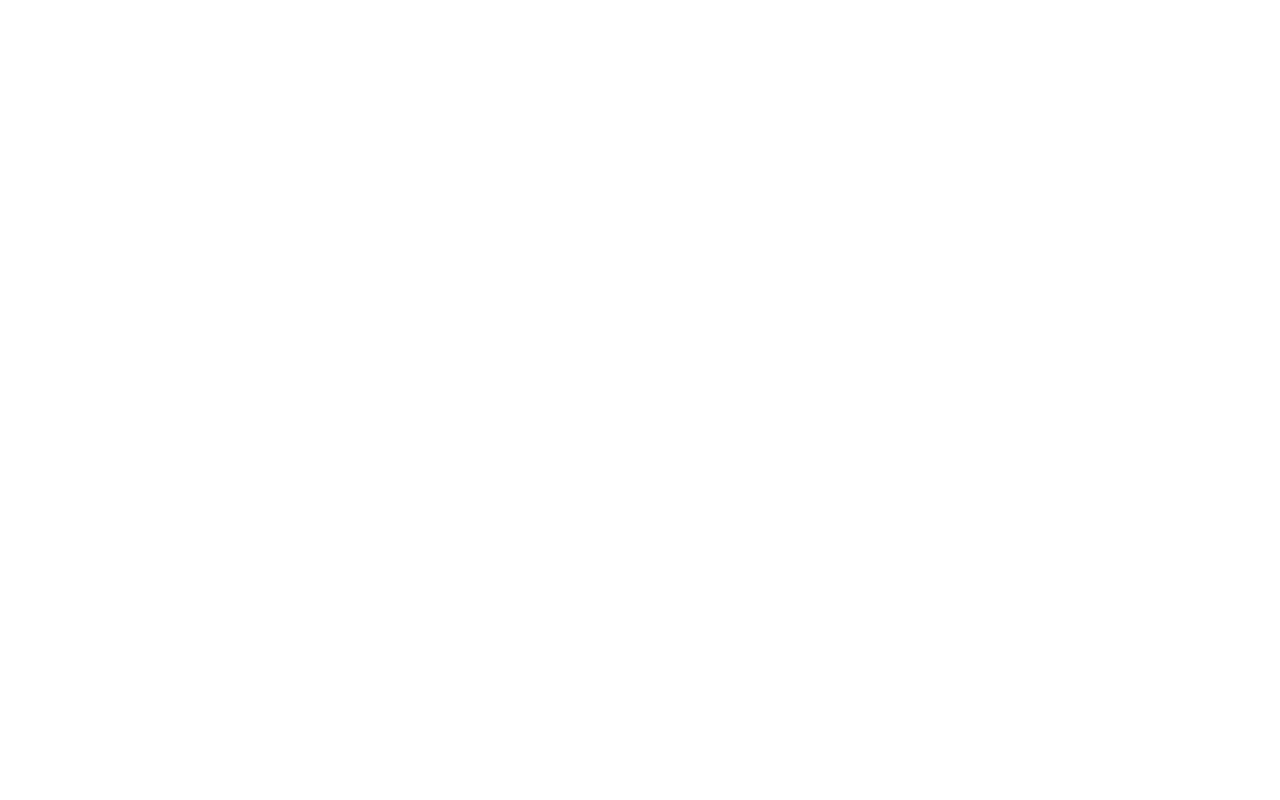
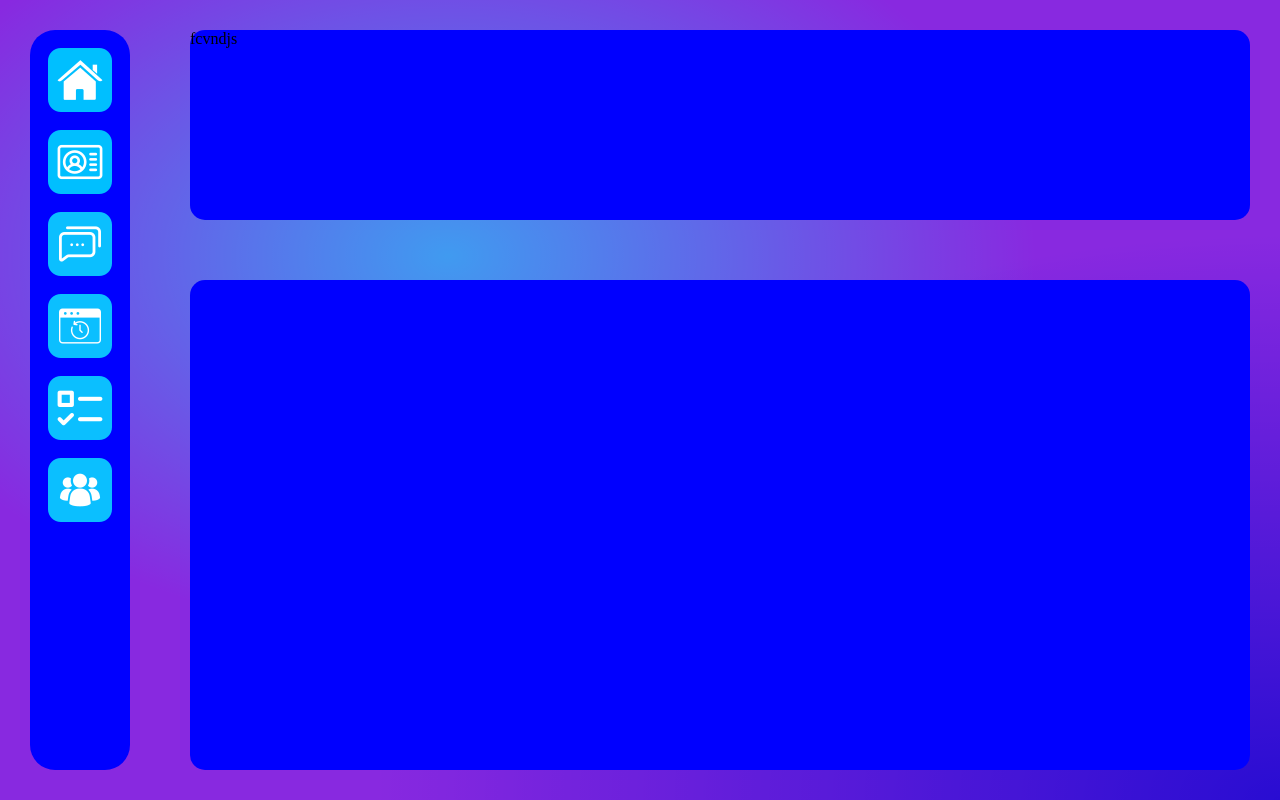
Before and after one commit to michaelbocquel/admin-dashboard, a plain HTML site: page index.html in a window 1280 px wide. Drawn offline with Linux system fonts and the light colour scheme.

Commit message:
initial commit - to do : change icons to be 32*32

```diff
--- a/index.html
+++ b/index.html
@@ -4,11 +4,30 @@
 <head>
 	<meta charset="UTF-8">
 	<meta name="viewport" content="width=device-width, initial-scale=1.0">
-	<title>Document</title>
+	<title>Admin Dashboard</title>
+	<link rel="stylesheet" href="style.css">
 </head>
 
 <body>
 
+	<div class="sidebar">
+		<img src="./images/home-icon.png">
+		<img src="./images/profile-icon.png">
+		<img src="./images/message-icon.png">
+		<img src="./images/history-icon.png">
+		<img src="./images/tasks-icon.png">
+		<img src="./images/communities-icon.png">
+	</div>
+
+	<div class="header">
+		<p>fcvndjs</p>
+	</div>
+
+	<div class="main-content">
+
+	</div>
+
+	<script src="script.js"></script>
 </body>
 
 </html>
--- /dev/null
+++ b/script.js
@@ -0,0 +1,9 @@
+// ----- GROW SIDEBAR ON HOVER ----- \\
+
+const sidebar = document.querySelector('.sidebar')
+sidebar.addEventListener('mouseenter', () => {
+	document.body.style.gridTemplateColumns = '300px 1fr'
+})
+sidebar.addEventListener('mouseleave', () => {
+	document.body.style.gridTemplateColumns = '160px 1fr'
+})
--- a/style.css
+++ b/style.css
@@ -0,0 +1,47 @@
+* {
+	margin: 0;
+	padding: 0;
+	box-sizing: border-box;
+}
+
+body {
+	min-height: 100vh;
+	display: grid;
+	grid-template-areas:
+		'sidebar header'
+		'sidebar main';
+	grid-template-rows: 250px 1fr;
+	grid-template-columns: 160px 1fr;
+	background-color: hsla(271, 75%, 52%, 1);
+	background-image:
+		radial-gradient(at 35% 32%, hsla(180, 100%, 50%, 0.53) 0px, transparent 50%),
+		radial-gradient(at 100% 100%, hsla(240, 100%, 40%, 0.7) 0px, transparent 50%)
+}
+
+.sidebar {
+	padding-top: 18px;
+	grid-area: sidebar;
+	display: grid;
+	grid-template-rows: repeat(6, 82px);
+	margin: 30px;
+	border-radius: 25px;
+	background-color: blue;
+}
+
+.sidebar img {
+	margin-left: calc((100px - 64px) / 2);
+}
+
+.header {
+	grid-area: header;
+	margin: 30px;
+	border-radius: 15px;
+	background-color: blue;
+}
+
+.main-content {
+	grid-area: main;
+	margin: 30px;
+	background-color: blue;
+	border-radius: 15px;
+}
```
Also changed, not shown: images/communities-icon.png (added), images/history-icon.png (added), images/home-icon.png (added), images/message-icon.png (added), images/profile-icon.png (added), images/tasks-icon.png (added).
